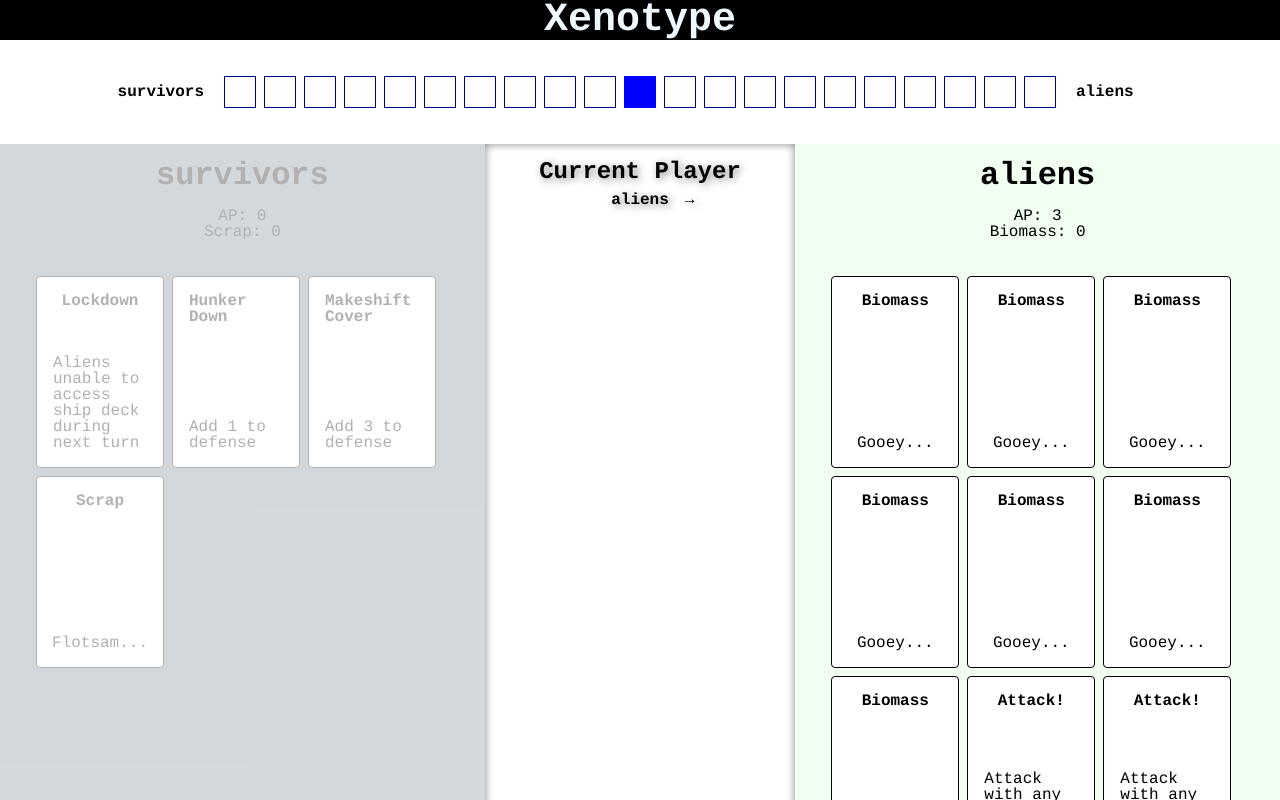
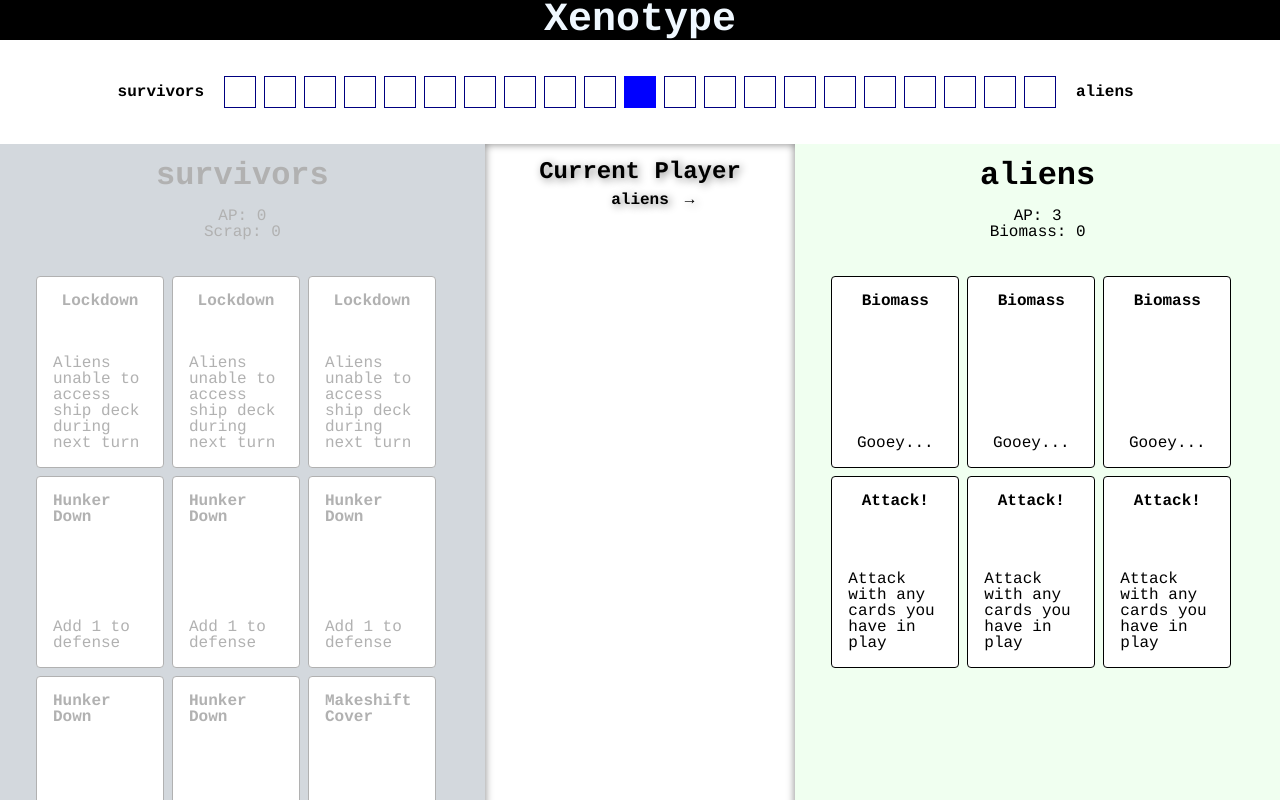
Before and after one commit to thomhsu/xenotype, a React (Create React App) app: page / in a window 1280 px wide. Shown: the top 800 px of the page. Built offline with nearby package versions, Linux system fonts and the light colour scheme.

Commit message:
generate starting deck

```diff
--- a/src/App.js
+++ b/src/App.js
@@ -7,6 +7,7 @@ import { Track, DeckTable } from './components'
 import { color } from './styles/styleVariables'
 
 export default function App() {
+
   return (
     <>
       <GlobalStyles />
--- a/src/components/cards/cardTypes.js
+++ b/src/components/cards/cardTypes.js
@@ -1,114 +1,58 @@
-export const survivorCards = [
-  {
+export const survivorCards = {
+  lockdown: {
     type: 'instant',
     name: 'Lockdown',
     description: 'Aliens unable to access ship deck during next turn',
-    requirement: [{ap: 2}],
+    requirement: {ap: 2},
     baseQty: 3
   },
-  {
+  hunkerDown: {
     type: 'defense',
     name: 'Hunker Down',
     description: 'Add 1 to defense',
     requirement: [],
     baseQty: 5
   },
-  {
+  makeshiftCover: {
     type: 'defense',
     name: 'Makeshift Cover',
     description: 'Add 3 to defense',
-    requirement: [{scrap: 1}],
+    requirement: {scrap: 1},
     baseQty: 3
   },
-  {
+  scrap: {
     type: 'defense',
     name: 'Scrap',
     description: 'Flotsam...',
-    requirement: [{scrap: 1}],
+    requirement: {scrap: 1},
     baseQty: 3
   }
-]
+}
 
-export const alienCards = [
-  {
+export const alienCards = {
+  biomass: {
     type: 'instant',
     name: 'Biomass',
     description: 'Gooey...',
-    requirement: [{ap: 2}],
+    requirement: {ap: 2},
     baseQty: 3
   },
-  {
-    type: 'instant',
-    name: 'Biomass',
-    description: 'Gooey...',
-    requirement: [{ap: 2}],
-    baseQty: 3
-  },
-  {
-    type: 'instant',
-    name: 'Biomass',
-    description: 'Gooey...',
-    requirement: [{ap: 2}],
-    baseQty: 3
-  },
-  {
-    type: 'instant',
-    name: 'Biomass',
-    description: 'Gooey...',
-    requirement: [{ap: 2}],
-    baseQty: 3
-  },
-  {
-    type: 'instant',
-    name: 'Biomass',
-    description: 'Gooey...',
-    requirement: [{ap: 2}],
-    baseQty: 3
-  },
-  {
-    type: 'instant',
-    name: 'Biomass',
-    description: 'Gooey...',
-    requirement: [{ap: 2}],
-    baseQty: 3
-  },
-  {
-    type: 'instant',
-    name: 'Biomass',
-    description: 'Gooey...',
-    requirement: [{ap: 2}],
-    baseQty: 3
-  },
-  {
+  attack: {
     type: 'instant',
     name: 'Attack!',
     description: 'Attack with any cards you have in play',
-    requirement: [{ap: 2}],
+    requirement: {ap: 2},
     baseQty: 3
-  },
-  {
-    type: 'instant',
-    name: 'Attack!',
-    description: 'Attack with any cards you have in play',
-    requirement: [{ap: 2}],
-    baseQty: 3
-  },
-  {
-    type: 'instant',
-    name: 'Attack!',
-    description: 'Attack with any cards you have in play',
-    requirement: [{ap: 2}],
-    baseQty: 3
-  },
-]
+  }
+}
 
-export const shipCards = [
-  {
+export const shipCards = {
+  messHall: {
     name: 'Mess Hall',
     survivorDescription: '+1 scrap',
     alienDescription: '+1 biomass'
   }
-]
+}
 
 export const cardTypes = [
   'resource',
--- a/src/components/deckTable/DeckTable.js
+++ b/src/components/deckTable/DeckTable.js
@@ -1,13 +1,40 @@
-import React from 'react'
+import React, { useEffect } from 'react'
 import styled from 'styled-components/macro'
 
 import { useGameState } from '../../gameState/gameStateProvider'
 import PlayerDeck from './PlayerDeck'
 import ShipDeck from './ShipDeck'
+import { survivorCards, alienCards } from '../cards'
 import { color } from '../../styles/styleVariables'
 
 export default function DeckTable() {
   const [state, dispatch] = useGameState()
+
+  useEffect(() => {
+    function createStartingDeck() {
+      const survivorStartingCards = []
+      const alienStartingCards = []
+
+      function addCards(factionCards, factionCardBucket) {
+        for (let card in factionCards) {
+          const copies = factionCards[card].baseQty
+          for (let i = 0; i < copies; i++) {
+            factionCardBucket.push(factionCards[card])
+          }
+        }
+      }
+
+      addCards(survivorCards, survivorStartingCards)
+      addCards(alienCards, alienStartingCards)
+
+      dispatch({
+        type: 'CREATE_STARTING_DECK',
+        startingDecks: { survivors: survivorStartingCards,  aliens: alienStartingCards }
+      })
+    }
+
+    createStartingDeck()
+  }, [dispatch])
 
   return (
     <Container>
--- a/src/components/deckTable/PlayerHand.js
+++ b/src/components/deckTable/PlayerHand.js
@@ -8,12 +8,12 @@ import { color } from '../../styles/styleVariables'
 export default function PlayerDeck({ player }) {
   const [state, dispatch] = useGameState()
 
-  const hand = player === 'survivors' ? survivorCards : alienCards
+  const hand = player === 'survivors' ? state.playerDeck.survivors : state.playerDeck.aliens
 
   return (
     <Container>
       {
-        hand.map((card, i) => {
+        hand && hand.map((card, i) => {
           return (
             <Card card={card} key={card.name + i} />
           )
--- a/src/gameState/gameStateReducer.js
+++ b/src/gameState/gameStateReducer.js
@@ -7,23 +7,17 @@ export const initialGameState = {
     survivorAP: 0,
     alienBiomass: 0,
     alienAP: 3
+  },
+  playerDeck: {
+    survivors: [],
+    aliens: []
   }
 }
 
 export const gameStateReducer = (state, action) => {
   switch (action.type) {
-    // case UPDATE_FORM_VALUES:
-    //   return {...state, formState: {...state.formState, ...action.sectionData} }
-    // case UPDATE_SECTION_STATUS:
-    //   state[action.activeForm].completed = true
-    //   return { ...state }
-    // case UPDATE_ACTIVE_FORM:
-    //   state[action.activeTab].completed = false
-    //   return {...state, activeForm: action.activeTab}
-    // case UPDATE_EDIT_FORM:
-    //   return { ...state, currentEditForm: action.activeEdit }
-    // case STORE_PAYMENT_TOKEN:
-    //   return {...state, formState: {...state.formState, ...action.stripePaymentInfo} }
+    case 'CREATE_STARTING_DECK':
+      return {...state, playerDeck: {...action.startingDecks} }
     default:
       return state
   }
```
